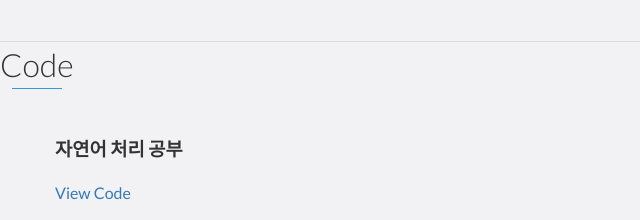
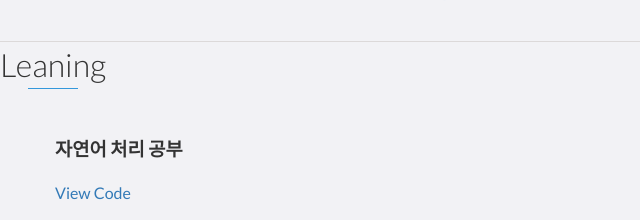
Before and after one commit to joonwoo8395/joonwoo, a website: page index.html in a window 1280 px wide. Shown: the part 1690-1910 px from the top of the page, 0-640 px from the left. Drawn offline with nearby package versions, Linux system fonts and the light colour scheme.

Commit message:
Update index.html

```diff
--- a/index.html
+++ b/index.html
@@ -32,6 +32,9 @@
             </li>
             <li>
                 <a href="#projects">Projects</a>
+            </li>
+	     <li>
+                <a href="#Leaning">Leaning</a>
             </li>
             <li>
                 <a href="#skills">Skills</a>
@@ -110,8 +113,8 @@
         </div>
     </div>
     <!-- End #experience -->
-    <div id="code" class="background-alt">
-	<h2 class="heading">Code</h2>
+    <div id="Leaning" class="background-alt">
+	<h2 class="heading">Leaning</h2>
 	<div class="container">
 	    <div class="row">
 		<div class="code-id">
```
